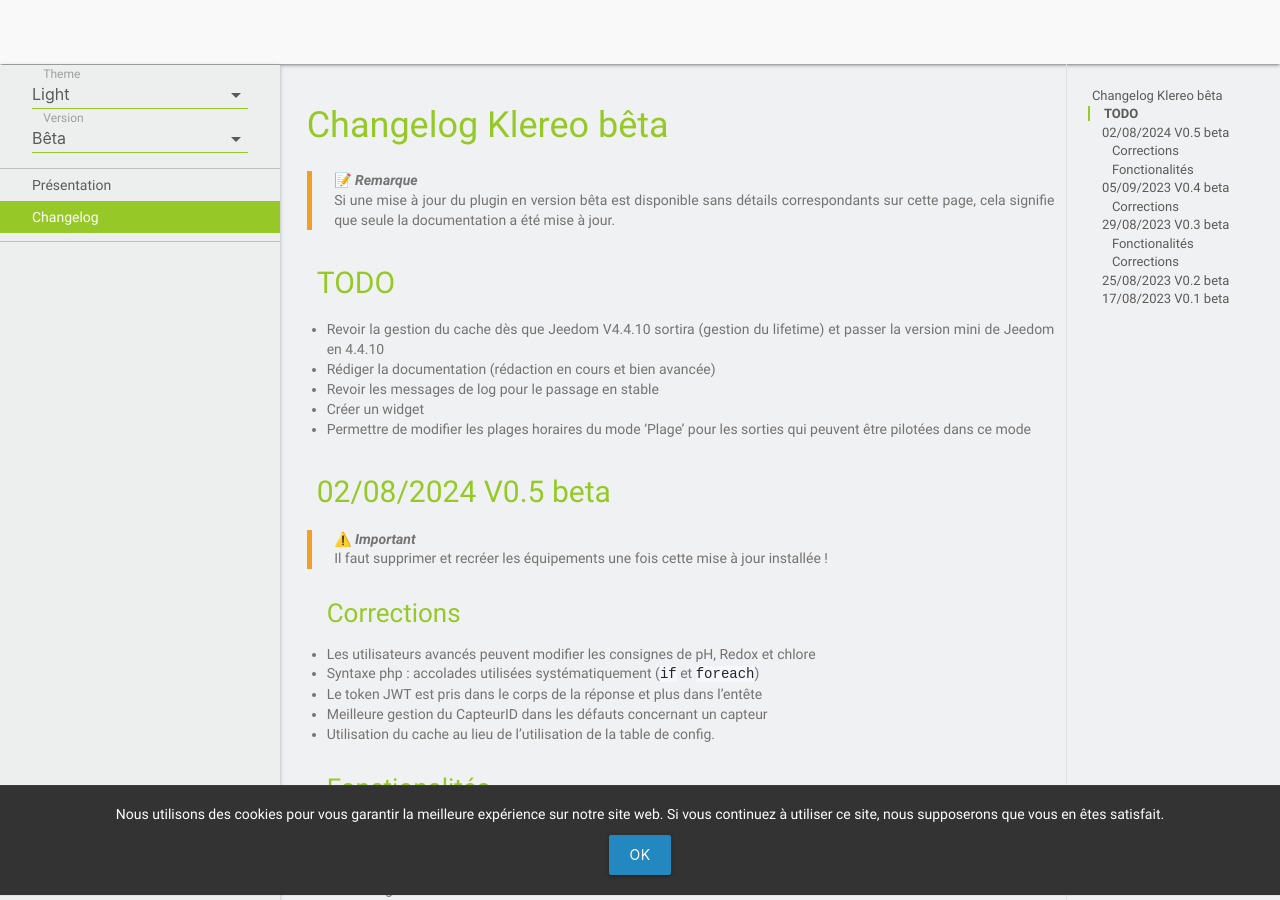
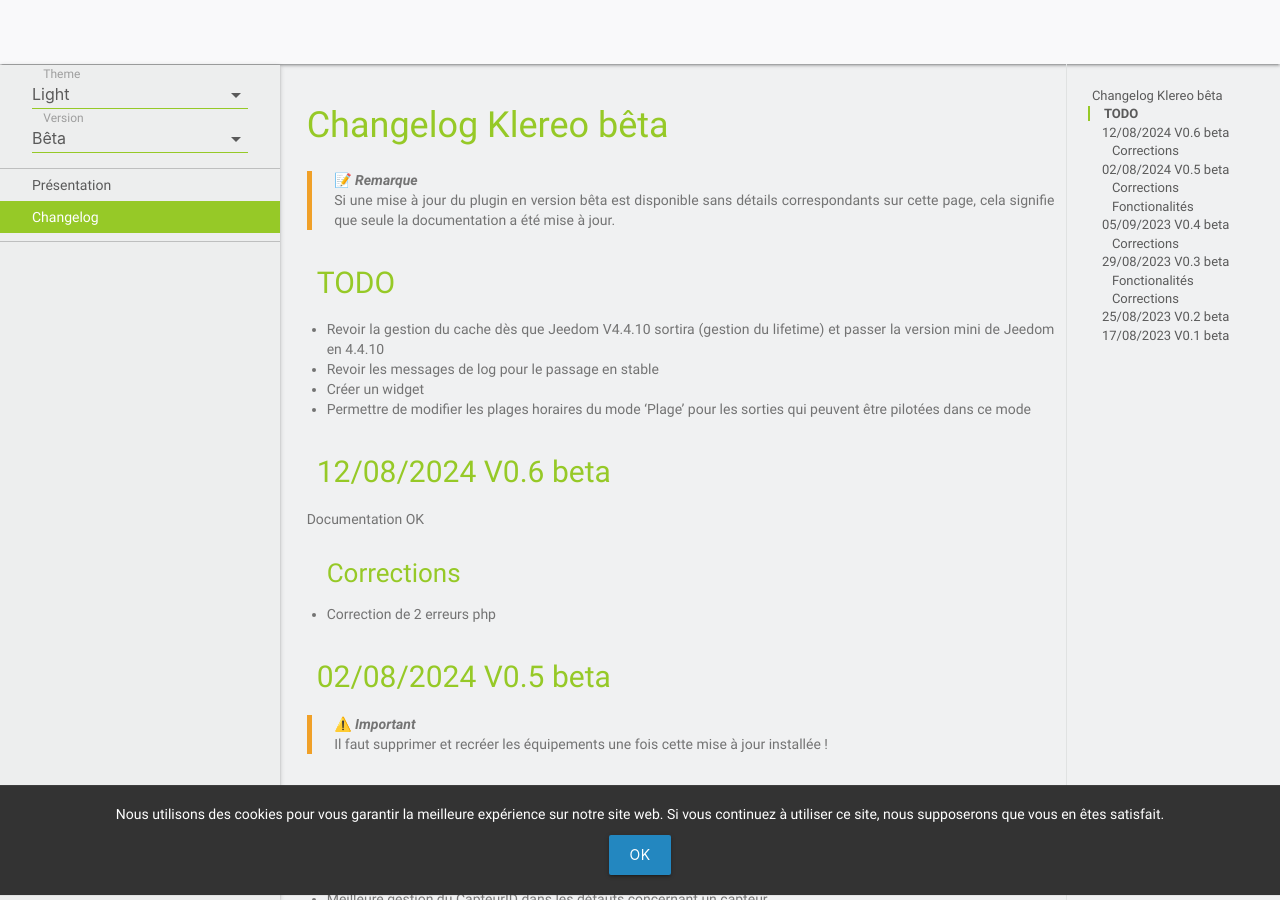
Before and after one commit to MrWaloo/jeedom-klereo, a Jekyll site: the page built from docs/fr_FR/beta/changelog.md, in a window 1280 px wide and 900 px high. Built offline with Jekyll 4.4.1, drawn with Linux system fonts in a browser that asks for light colours; emoji names are drawn with the system emoji font; our own code applies the rules of GitHub Pages for plain Markdown files.

Commit message:
Version 0.6

```diff
--- a/docs/fr_FR/beta/changelog.md
+++ b/docs/fr_FR/beta/changelog.md
@@ -6,10 +6,16 @@
 
 ## TODO
 - Revoir la gestion du cache dès que Jeedom V4.4.10 sortira (gestion du lifetime) et passer la version mini de Jeedom en 4.4.10
-- Rédiger la documentation (rédaction en cours et bien avancée)
 - Revoir les messages de log pour le passage en stable
 - Créer un widget
 - Permettre de modifier les plages horaires du mode 'Plage' pour les sorties qui peuvent être pilotées dans ce mode
+
+## 12/08/2024 V0.6 beta
+
+Documentation OK
+
+### Corrections
+- Correction de 2 erreurs php
 
 ## 02/08/2024 V0.5 beta
 
```
Also changed, not shown: docs/fr_FR/stable/changelog.md (+5 -0 lines), docs/fr_FR/stable/index.md (+1 -1 lines), 1 other file.
